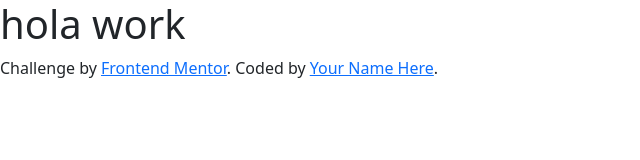
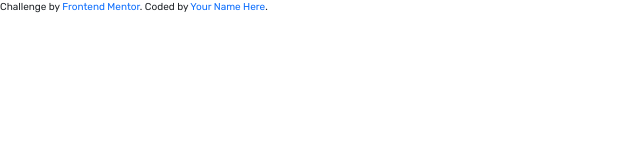
Before and after one commit to Josheperz/Interactive-comments-section, a plain HTML site: page index.html in a window 1280 px wide. Shown: the whole page, without its empty margins (0-640 px from the left). Drawn offline with Linux system fonts and the light colour scheme.

Commit message:
add var color and typography

```diff
--- a/css/custom.css
+++ b/css/custom.css
@@ -0,0 +1,45 @@
+* {
+  margin: 0;
+  padding: 0;
+  box-sizing: border-box;
+}
+body {
+  font-size: 62.5%;
+ font-family: 'Rubik', sans-serif;
+}
+a {
+  text-decoration: none;
+}
+ul {
+  list-style: none;
+}
+:root {
+
+  /* primary */
+
+  --Moderate-blue: hsl(238, 40%, 52%)
+  --Soft-Red: hsl(358, 79%, 66%)
+  --Light-grayish-blue: hsl(239, 57%, 85%)
+  --Pale-red: hsl(357, 100%, 86%)
+
+  /*  Neutral */
+
+  --Dark-blue: hsl(212, 24%, 26%)
+  --Grayish-Blue: hsl(211, 10%, 45%)
+  --Light-gray: hsl(223, 19%, 93%)
+  --Very-light-gray: hsl(228, 33%, 97%)
+  --White: hsl(0, 0%, 100%)
+
+ /*  Typography */
+
+  --Font-size-paragraph: 1.6rem
+}
+
+
+
+
+
+Font
+
+- Family: [Rubik](https://fonts.google.com/specimen/Rubik)
+- Weights: 400, 500, 700
--- a/index.html
+++ b/index.html
@@ -7,17 +7,25 @@
   <link rel="icon" type="image/png" sizes="32x32" href="./images/favicon-32x32.png">
 
   <title>Frontend Mentor | Interactive comments section</title>
+  <!-- font rubik @400; 500; 700 -->
+  <link rel="preconnect" href="https://fonts.googleapis.com">
+  <link rel="preconnect" href="https://fonts.gstatic.com" crossorigin>
+  <link href="https://fonts.googleapis.com/css2?family=Rubik:wght@400;500;700&display=swap" rel="stylesheet">
+  <!-- bootstrap -->
+  <link rel="stylesheet" href="./bootstrap/css/bootstrap.css">
+
   <link rel="stylesheet" href="./css/custom.css">
-  <link rel="stylesheet" href="./bootstrap/css/bootstrap.css">
+
 </head>
 <body>
-<h1>hola work</h1>
 
 
-  <div class="attribution">
-    Challenge by <a href="https://www.frontendmentor.io?ref=challenge" target="_blank">Frontend Mentor</a>.
+
+  <div >
+    Challenge by <a  href="https://www.frontendmentor.io?ref=challenge" target="_blank">Frontend Mentor</a>.
     Coded by <a href="#">Your Name Here</a>.
   </div>
   <script src="./bootstrap/js/bootstrap.js"></script>
+  <script src="./script.js"></script>
 </body>
 </html>
```
